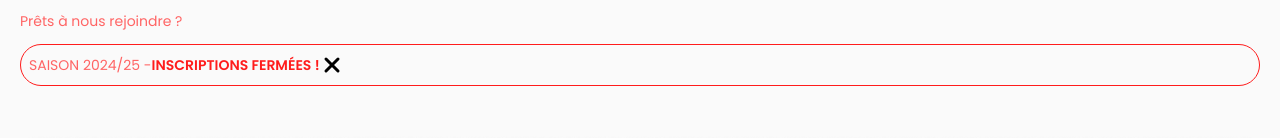
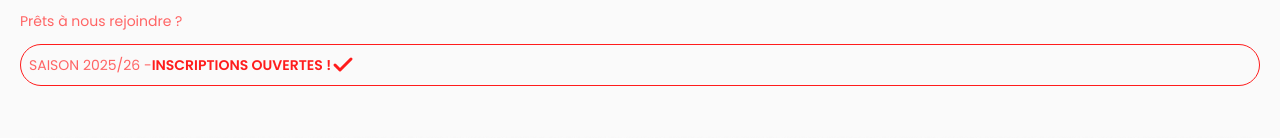
Before and after one commit to Matsuel/CACBO-Badminton, a Next.js app: page /adherer in a window 1280 px wide. Shown: the part 169-307 px from the top of the page. Built offline with nearby package versions, Linux system fonts and the light colour scheme; a web font is replaced by a local one.

Commit message:
Update page.tsx
Modification année et ouverte des inscriptions

```diff
--- a/src/app/adherer/page.tsx
+++ b/src/app/adherer/page.tsx
@@ -19,8 +19,8 @@ const Adherer = () => {
                 subtitle="Prêts à nous rejoindre ?"
                 cta={
                     <Register
-                        saison="24/25"
-                        open={false}
+                        saison="25/26"
+                        open={true}
                     />
                 }
             />
```
